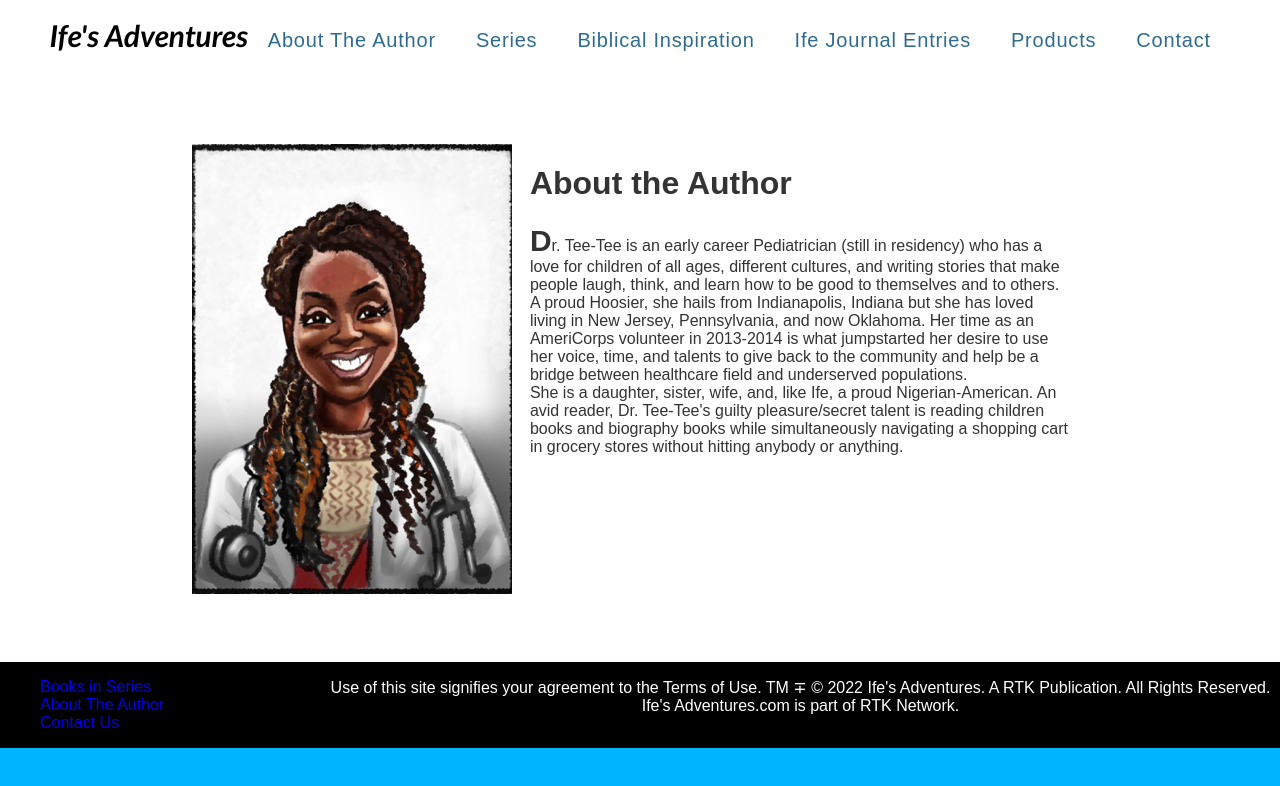
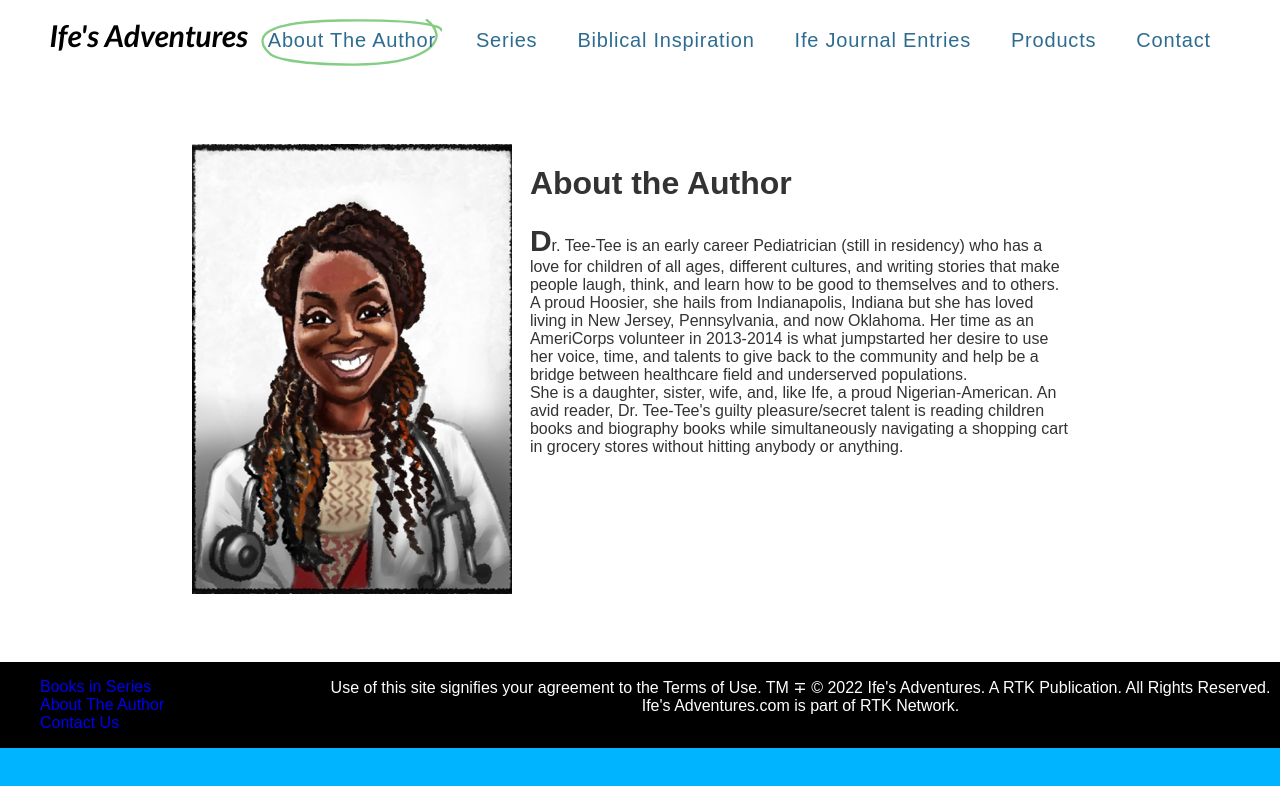
Before and after one commit to ebisLab/ife-adventures, a React (Create React App) app: page /about in a window 1280 px wide. Shown: the top 786 px of the page. Built offline with nearby package versions, Linux system fonts and the light colour scheme.

Commit message:
active link color

```diff
--- a/src/Menu/Menu.js
+++ b/src/Menu/Menu.js
@@ -1,7 +1,7 @@
 import React from 'react';
 import {title} from '../utils';
 import menu from './menu.css'
-import {Link } from 'react-router-dom';
+import {Link, NavLink } from 'react-router-dom';
 
 export default function Menu() {
   const menu = [
@@ -23,12 +23,13 @@ export default function Menu() {
         <svg version="1.1" xmlns="http://www.w3.org/2000/svg" x="0px" y="0px" viewBox="0 0 152.9 43.4" >
         <path d="M151.9,13.6c0,0,3.3-9.5-85-8.3c-97,1.3-58.3,29-58.3,29s9.7,8.1,69.7,8.1c68.3,0,69.3-23.1,69.3-23.1 s1.7-10.5-14.7-18.4"/>
           </svg>
-        </a>):(      <Link to={item.url} class="menu__link">
+        </a>):(
+        <NavLink to={item.url} className={({isActive})=> `${isActive ? 'menu__link--active' : ''} menu__link`}>
         {item.name}
         <svg version="1.1" xmlns="http://www.w3.org/2000/svg" x="0px" y="0px" viewBox="0 0 152.9 43.4" >
         <path d="M151.9,13.6c0,0,3.3-9.5-85-8.3c-97,1.3-58.3,29-58.3,29s9.7,8.1,69.7,8.1c68.3,0,69.3-23.1,69.3-23.1 s1.7-10.5-14.7-18.4"/>
           </svg>
-        </Link>))}
+        </NavLink>))}
       {/* {menu.map(item=>(
       <Link to={item.url} class="menu__link">
         {item.name}
--- a/src/Menu/menu.css
+++ b/src/Menu/menu.css
@@ -49,7 +49,7 @@ a {
 }
 
 .menu__link--active svg {
-  stroke: #ff4c4c;
+  stroke: #85cd85;
 }
 
 .menu__link--active svg,
```
